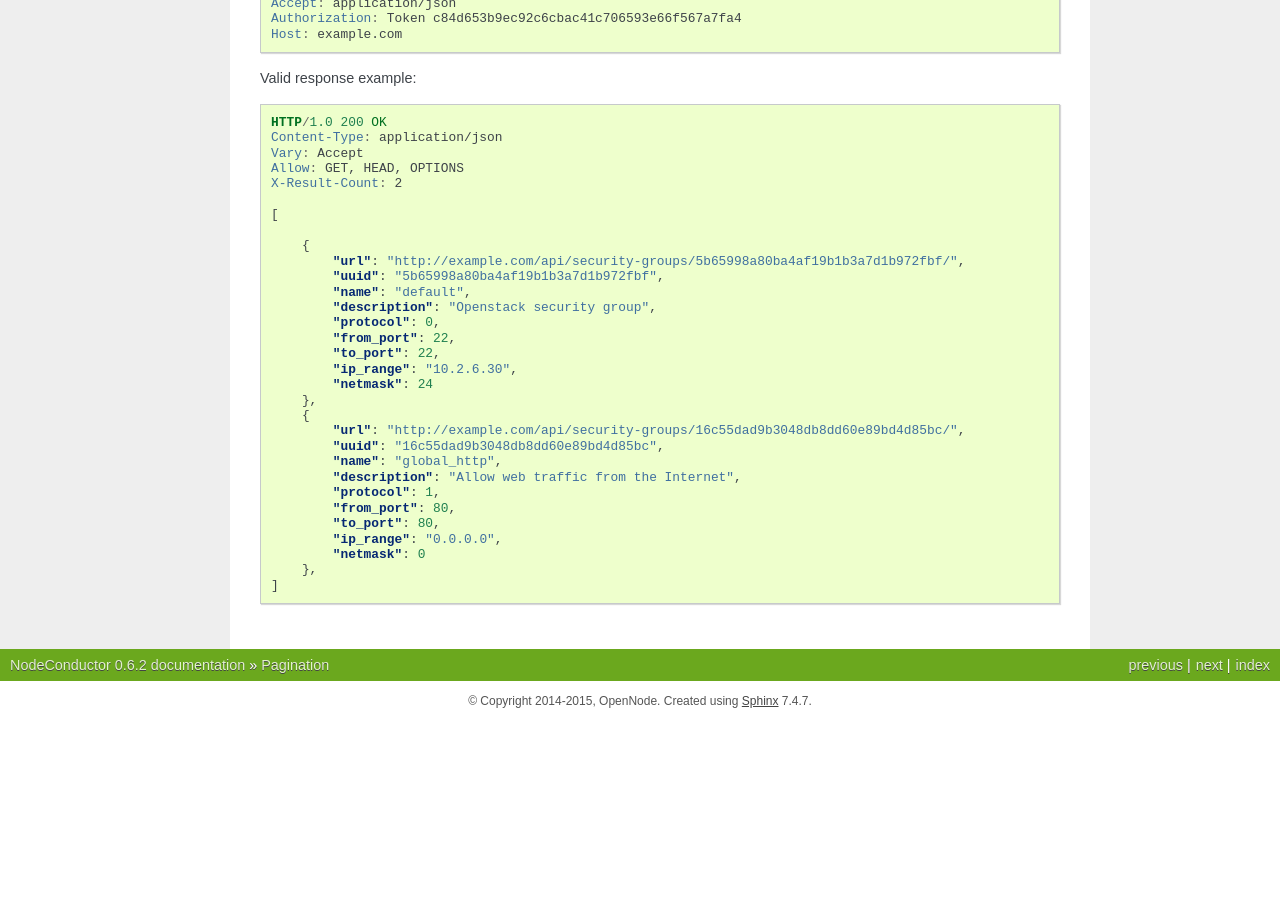
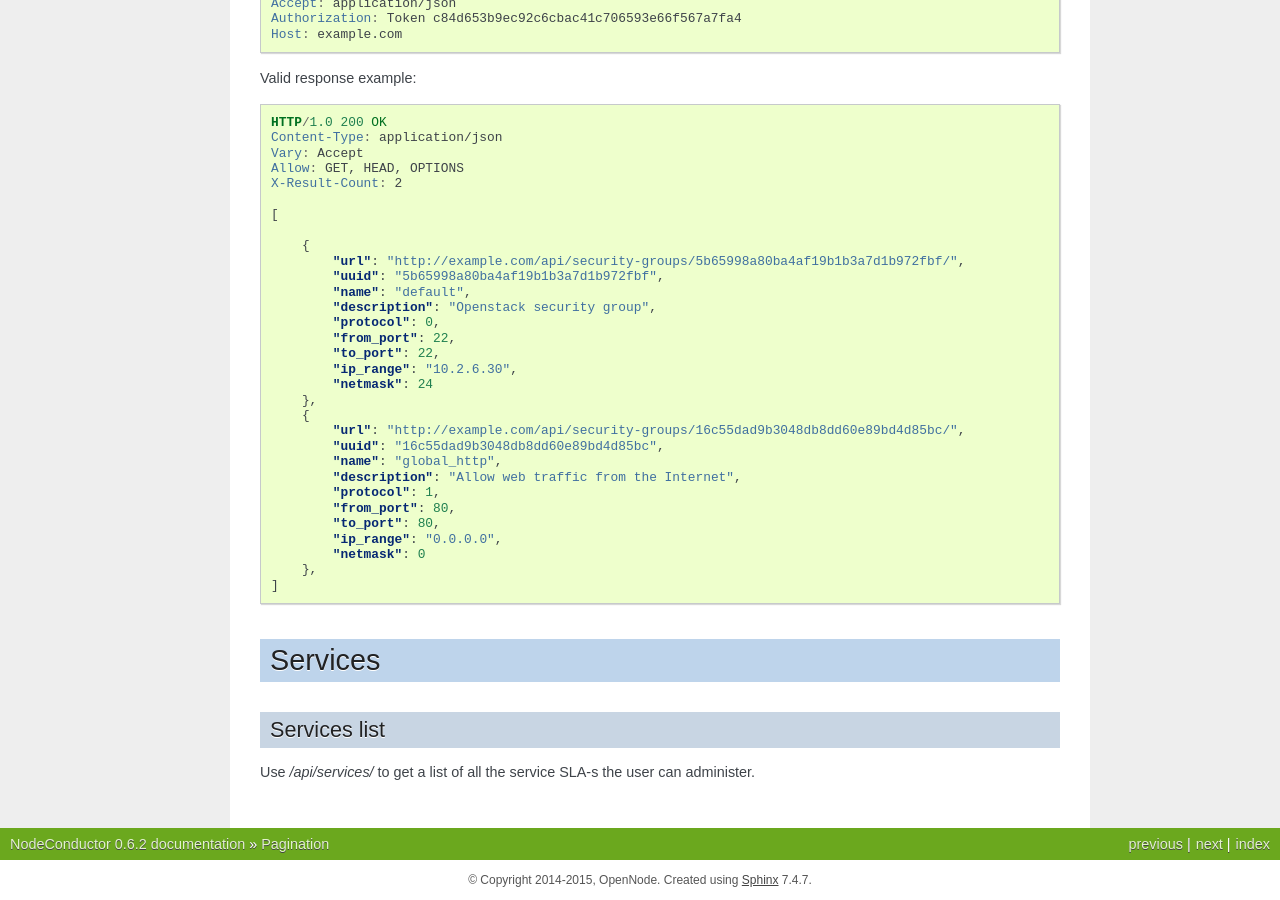
Before and after one commit to opennode/waldur-core, a Sphinx documentation site: the page built from docs/api/api.rst, in a window 1280 px wide and 900 px high, scrolled down 18687 px. Built offline with Sphinx 7.4.7, drawn with Linux system fonts in a browser that asks for light colours; before the commit the page ends 19408 px from its top, so only the background shows below that; some of the changed text lies outside the part shown.

Commit message:
services docs (NC-155)

```diff
--- a/docs/api/api.rst
+++ b/docs/api/api.rst
@@ -62,3 +62,9 @@ Security group management
 =========================
 
 .. include:: security_group.rst
+
+
+Services
+========
+
+.. include:: services.rst
--- /dev/null
+++ b/docs/api/services.rst
@@ -0,0 +1,4 @@
+Services list
+-------------
+
+Use */api/services/* to get a list of all the service SLA-s the user can administer.
```
